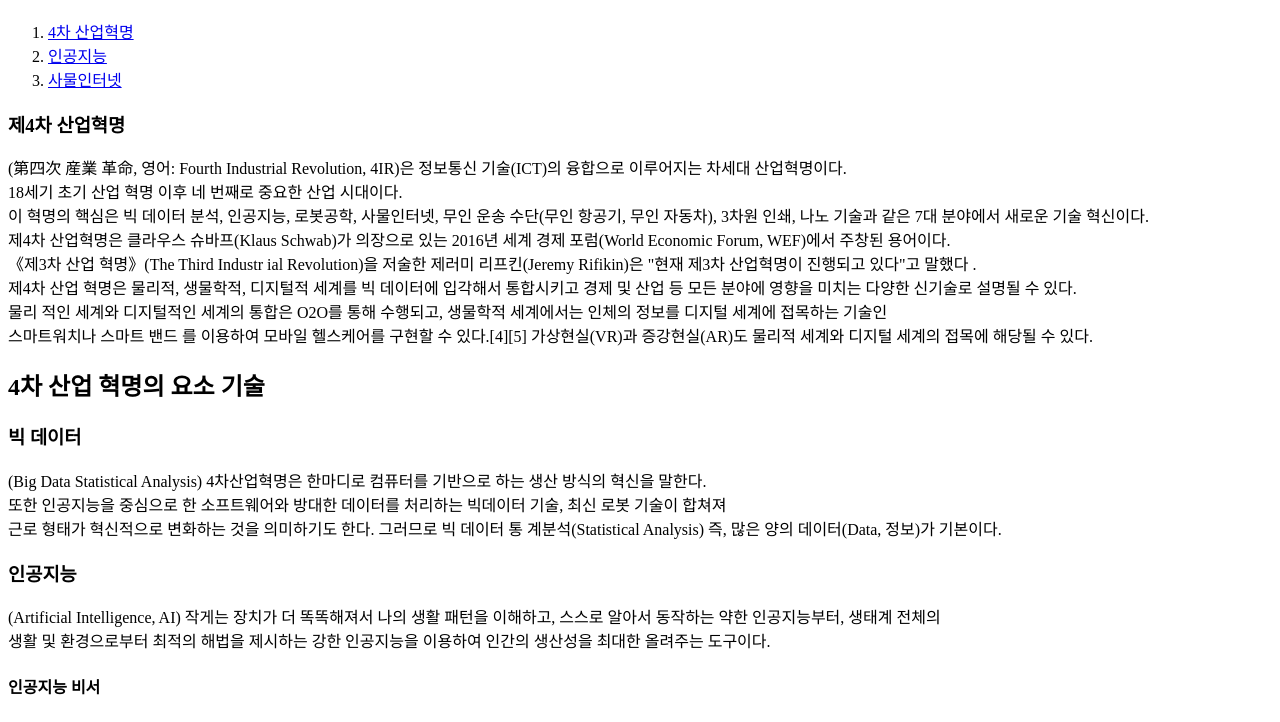
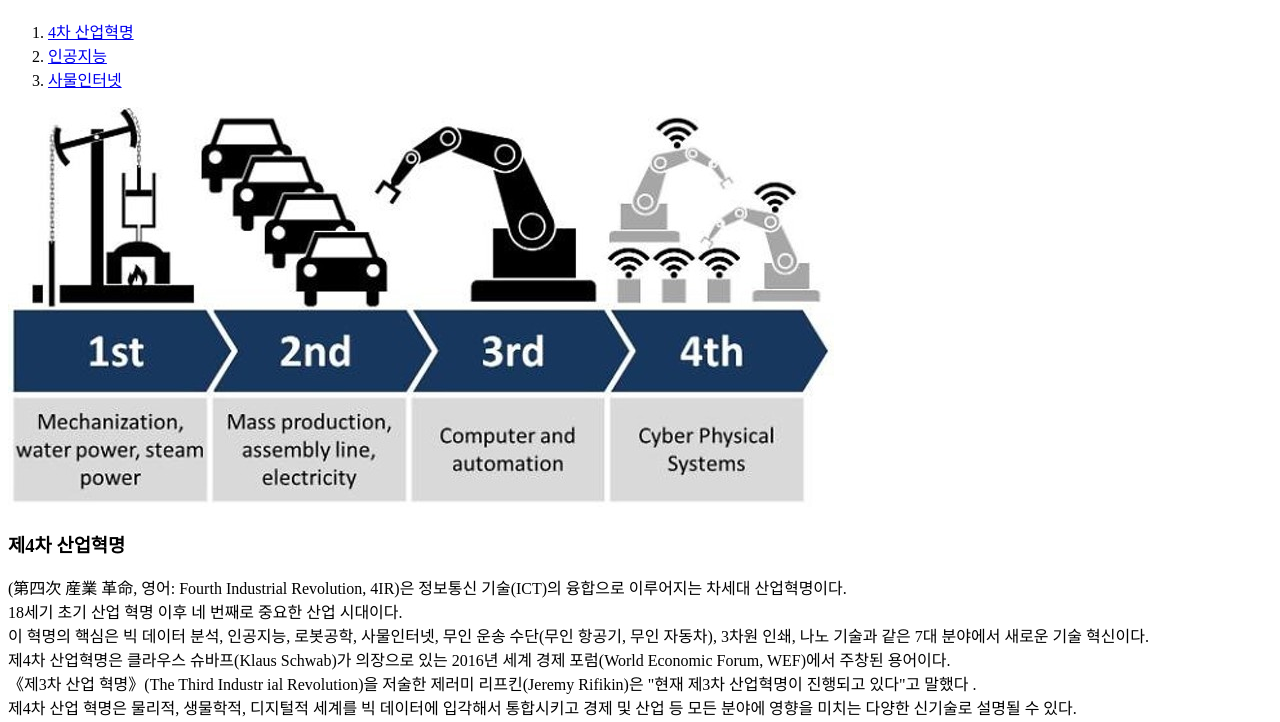
Before and after one commit to ere-der/test, a plain HTML site: page 4차 산업혁명.html in a window 1280 px wide. Shown: the part 70-792 px from the top of the page. Drawn offline with Linux system fonts and the light colour scheme.

Commit message:
Update 4차 산업혁명.html

```diff
--- a/4차 산업혁명.html
+++ b/4차 산업혁명.html
@@ -15,7 +15,7 @@
 
 </ol>
 
-
+<img src ="REF.JFIF" sidth = "50%">
 
 <P>
   <h3>제4차 산업혁명</h3>(第四次 産業 革命, 영어: Fourth Industrial Revolution, 4IR)은 정보통신 기술(ICT)의 융합으로 이루어지는 차세대 산업혁명이다.<br> 18세기 초기 산업 혁명 이후
```
